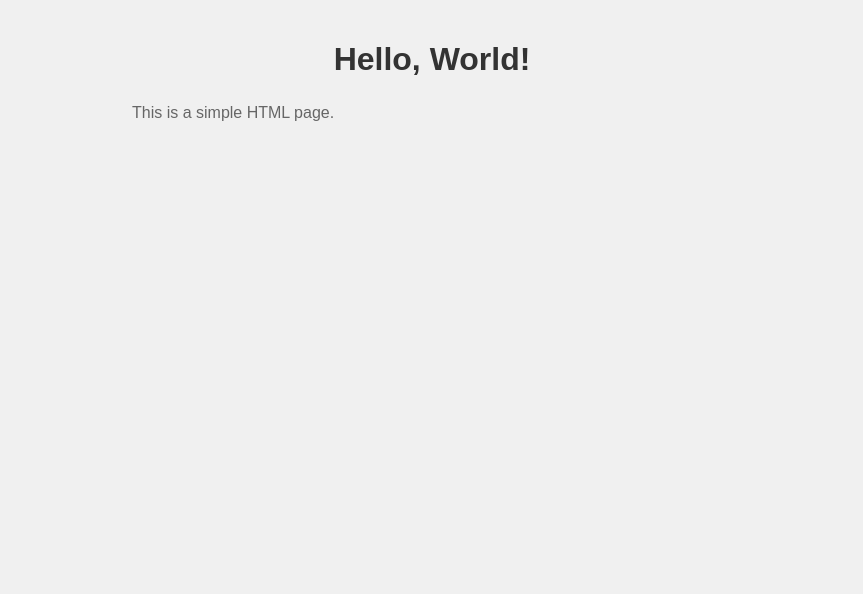
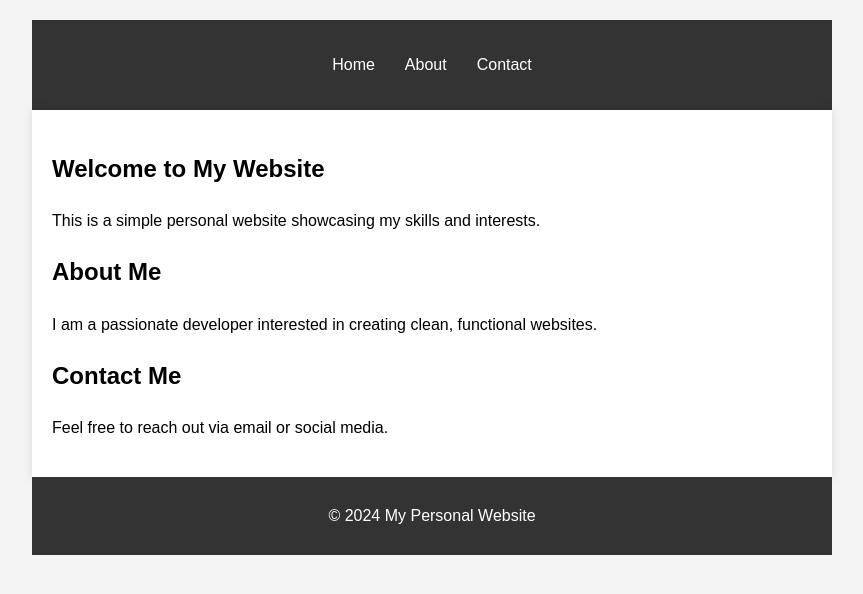
Before and after one commit to meetanshul/anshul, a plain HTML site: page index.html in a window 1280 px wide. Shown: the whole page, without its empty margins (208-1071 px from the left). Drawn offline with Linux system fonts and the light colour scheme.

Commit message:
Enhance page content

```diff
--- a/index.html
+++ b/index.html
@@ -2,11 +2,39 @@
 <html lang="en">
 <head>
     <meta charset="UTF-8">
-    <title>Welcome to My Page</title>
+    <title>My Personal Website</title>
     <link rel="stylesheet" href="styles.css">
 </head>
 <body>
-    <h1>Hello, World!</h1>
-    <p>This is a simple HTML page.</p>
+    <header>
+        <nav>
+            <ul>
+                <li><a href="#home">Home</a></li>
+                <li><a href="#about">About</a></li>
+                <li><a href="#contact">Contact</a></li>
+            </ul>
+        </nav>
+    </header>
+
+    <main>
+        <section id="home">
+            <h1>Welcome to My Website</h1>
+            <p>This is a simple personal website showcasing my skills and interests.</p>
+        </section>
+
+        <section id="about">
+            <h2>About Me</h2>
+            <p>I am a passionate developer interested in creating clean, functional websites.</p>
+        </section>
+
+        <section id="contact">
+            <h2>Contact Me</h2>
+            <p>Feel free to reach out via email or social media.</p>
+        </section>
+    </main>
+
+    <footer>
+        <p>&copy; 2024 My Personal Website</p>
+    </footer>
 </body>
 </html>
--- a/styles.css
+++ b/styles.css
@@ -1,17 +1,43 @@
 body {
     font-family: Arial, sans-serif;
-    max-width: 600px;
+    max-width: 800px;
     margin: 0 auto;
     padding: 20px;
-    background-color: #f0f0f0;
+    background-color: #f4f4f4;
+    line-height: 1.6;
 }
 
-h1 {
-    color: #333;
-    text-align: center;
+header {
+    background-color: #333;
+    color: white;
+    padding: 1rem;
 }
 
-p {
-    line-height: 1.6;
-    color: #666;
+nav ul {
+    list-style: none;
+    display: flex;
+    justify-content: center;
+    padding: 0;
 }
+
+nav ul li {
+    margin: 0 15px;
+}
+
+nav ul li a {
+    color: white;
+    text-decoration: none;
+}
+
+main {
+    padding: 20px;
+    background-color: white;
+    box-shadow: 0 0 10px rgba(0,0,0,0.1);
+}
+
+footer {
+    text-align: center;
+    padding: 10px;
+    background-color: #333;
+    color: white;
+}
```
